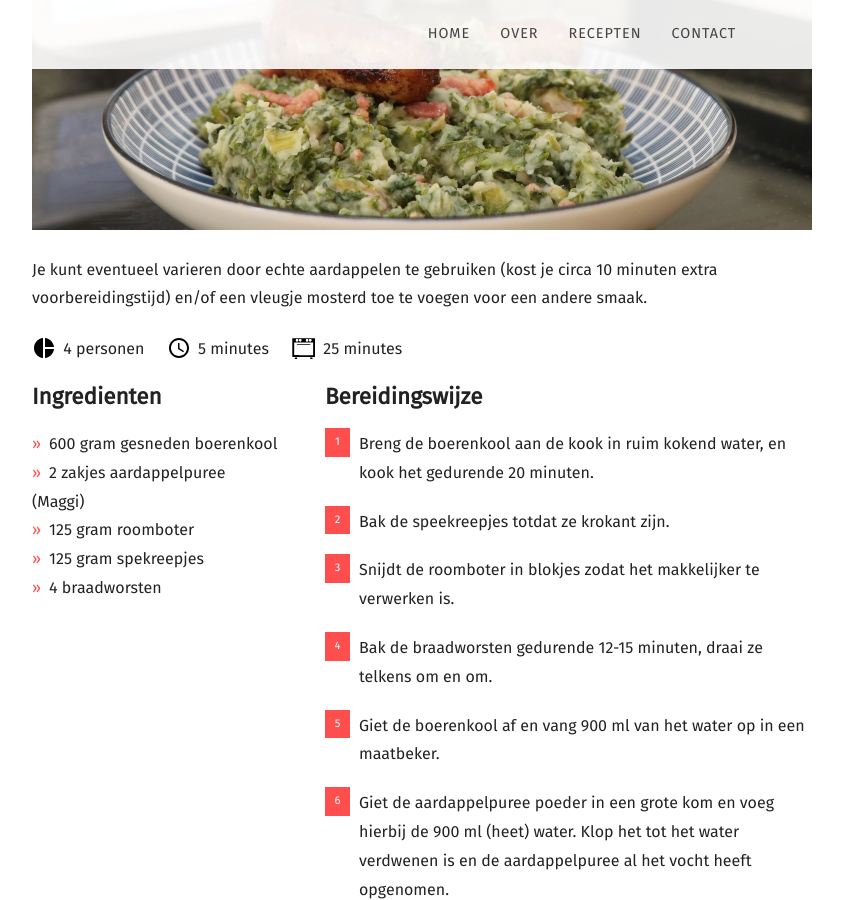
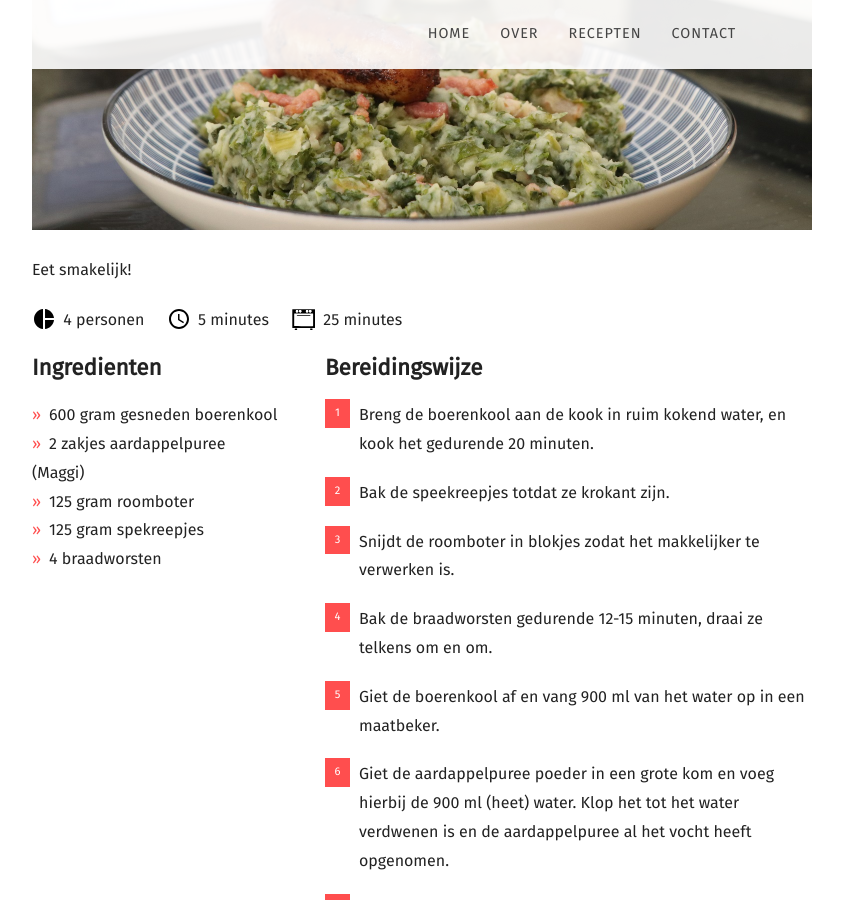
Before and after one commit to wortell/culinair, a Jekyll site: the page built from _posts/2020-04-27-boerenkool-stamppot.md, in a window 1280 px wide and 900 px high, scrolled down 3473 px. Shown: the whole window, without its empty margins (58-901 px from the left). Built offline with Jekyll 4.4.1, drawn with Linux system fonts in a browser that asks for light colours; nearby versions of some CDN libraries; some web fonts are replaced.

Commit message:
Boerenkool Stamppot
Boerenkool Stamppot

```diff
--- a/_posts/2020-04-27-boerenkool-stamppot.md
+++ b/_posts/2020-04-27-boerenkool-stamppot.md
@@ -31,22 +31,22 @@ recipe:
 ---
 Een heerlijke romige en smakelijke boerenkool stamppot voor 4 personen. Snel op tafel door het gebruik van aardappelpuree, en een lekkere 'bite' door de toevoeging van spekreepjes. Verdubbel de ingredienten voor meer personen, of grote eters. Ook in te vriezen als je over hebt.
 
-![Boerenkool](https://www.wortellculinair.nl/fotos/ingredienten.jpg)
+![Hoofdgerecht](https://www.wortellculinair.nl/fotos/ingredienten.jpg)
 
 De hele dag gewerkt en toch snel een echte hollandse maaltijd op tafel? Heel makkelijk door het gebruik van aardappelpuree. Let wel op dat je de speciale stamppot variant haalt, die is extra grof en past goed bij het gerecht.
 
-![Boerenkool](https://www.wortellculinair.nl/fotos/aardappelpuree.jpg)
+![Hoofdgerecht](https://www.wortellculinair.nl/fotos/aardappelpuree.jpg)
 
 De spekjes geven het gerecht een extra bite, door de lichte zoute smaak.
 
-![Boerenkool](https://www.wortellculinair.nl/fotos/spekjes.jpg)
+![Hoofdgerecht](https://www.wortellculinair.nl/fotos/spekjes.jpg)
 
 Het geheime ingredient is natuurlijk de roomboter. Die geeft het gerecht een heerlijke romige en zachte smaak. De kinderen zijn er dol op! Een zeer goede tip die ik ook van de chef-kok van een restaurant kreeg.
 
-![Boerenkool](https://www.wortellculinair.nl/fotos/roomboter.jpg)
+![Hoofdgerecht](https://www.wortellculinair.nl/fotos/roomboter.jpg)
 
 In een handomdraai zet je deze stevige schotel op tafel.
 
-![Boerenkool](https://www.wortellculinair.nl/fotos/boerenkool-stamppot.jpg)
+![Hoofdgerecht](https://www.wortellculinair.nl/fotos/boerenkool-stamppot.jpg)
 
-Je kunt eventueel varieren door echte aardappelen te gebruiken (kost je circa 10 minuten extra voorbereidingstijd) en/of een vleugje mosterd toe te voegen voor een andere smaak.
+Eet smakelijk!
```
